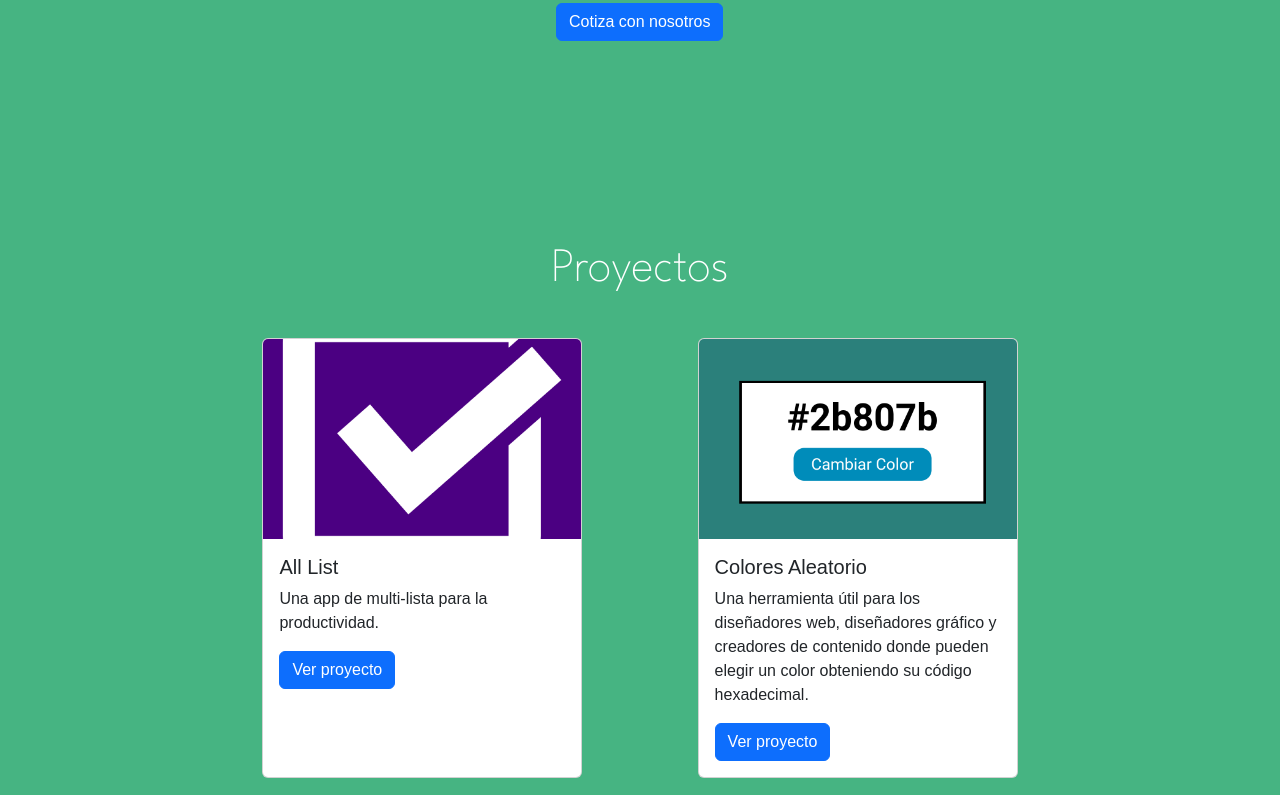
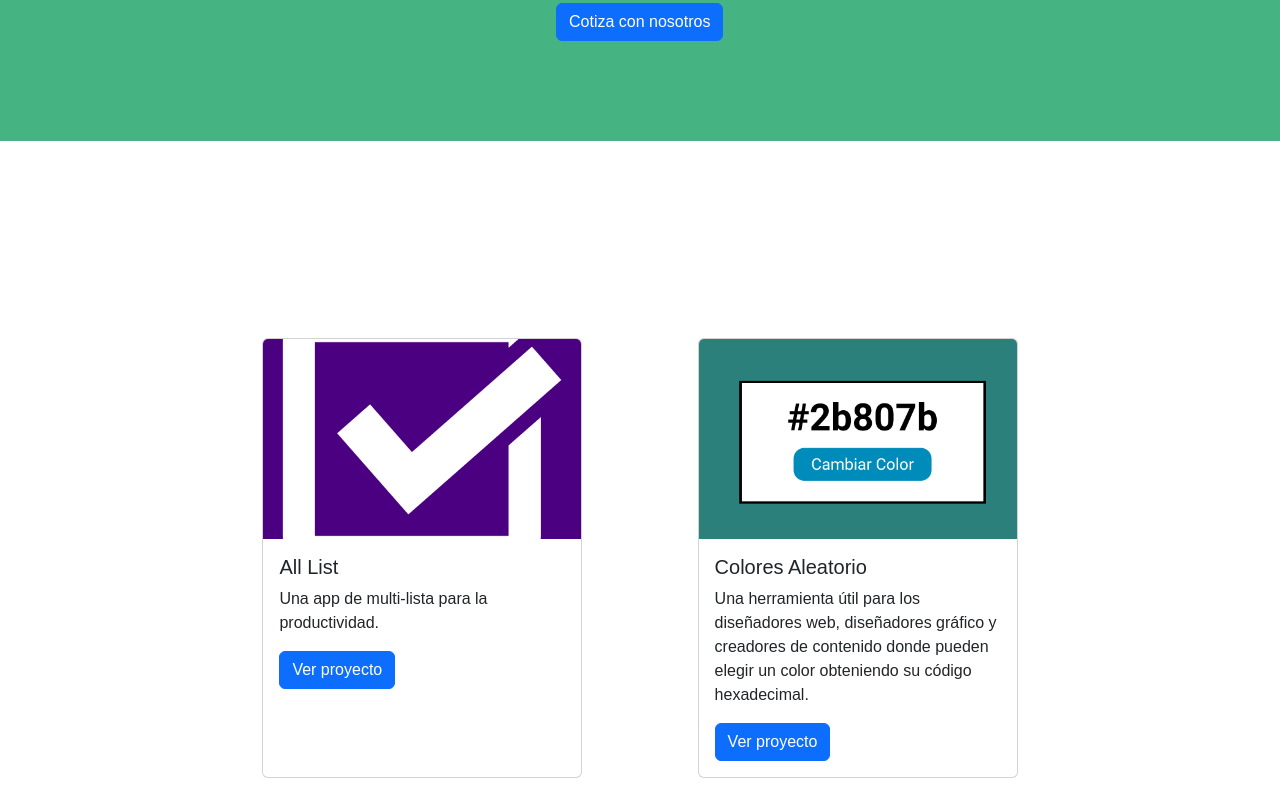
Before and after one commit to yampieromujica/webzona, a plain HTML site: page index.html in a window 1280 px wide. Shown: the part 3992-4787 px from the top of the page. Drawn offline with Linux system fonts and the light colour scheme; a web font is replaced by a local one.

Commit message:
Update estilos.css
Ajustar el estilo de la sección proyectos.

```diff
--- a/estilos.css
+++ b/estilos.css
@@ -543,11 +543,6 @@ margin-top: 50px;
 
 /* Proyectos */
 
-.proyectos {
-  position: relative;
-  background-color: #46B482;
-}
-
 .proyectos .subtitulo {
   color: var(--color-white);
 }
```
